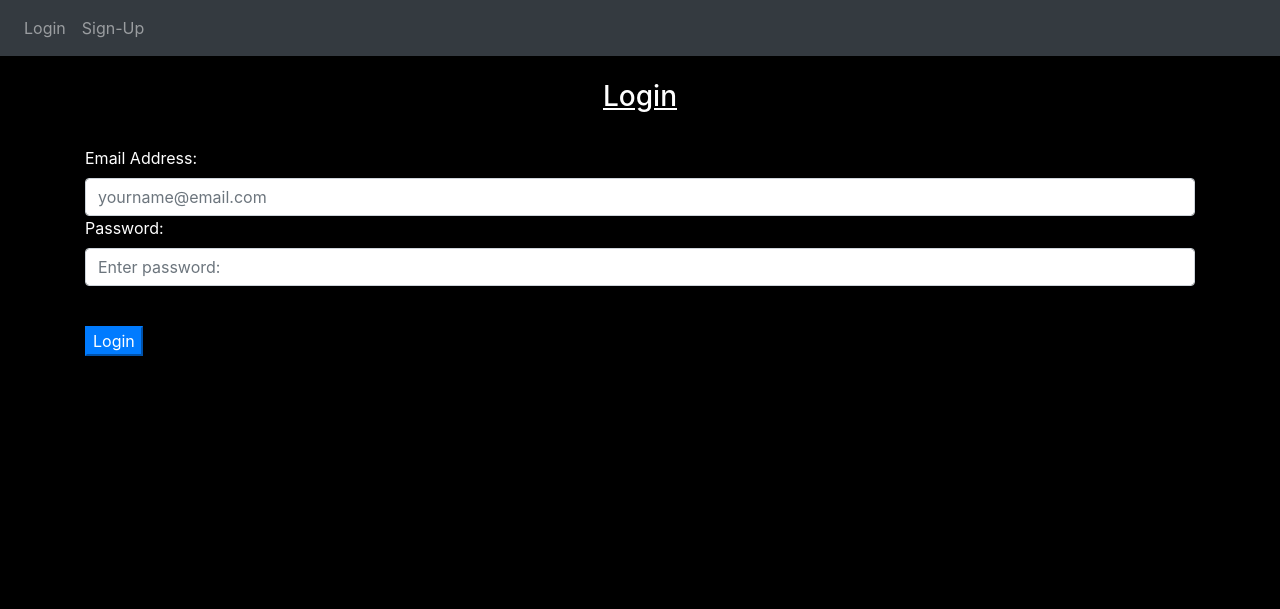
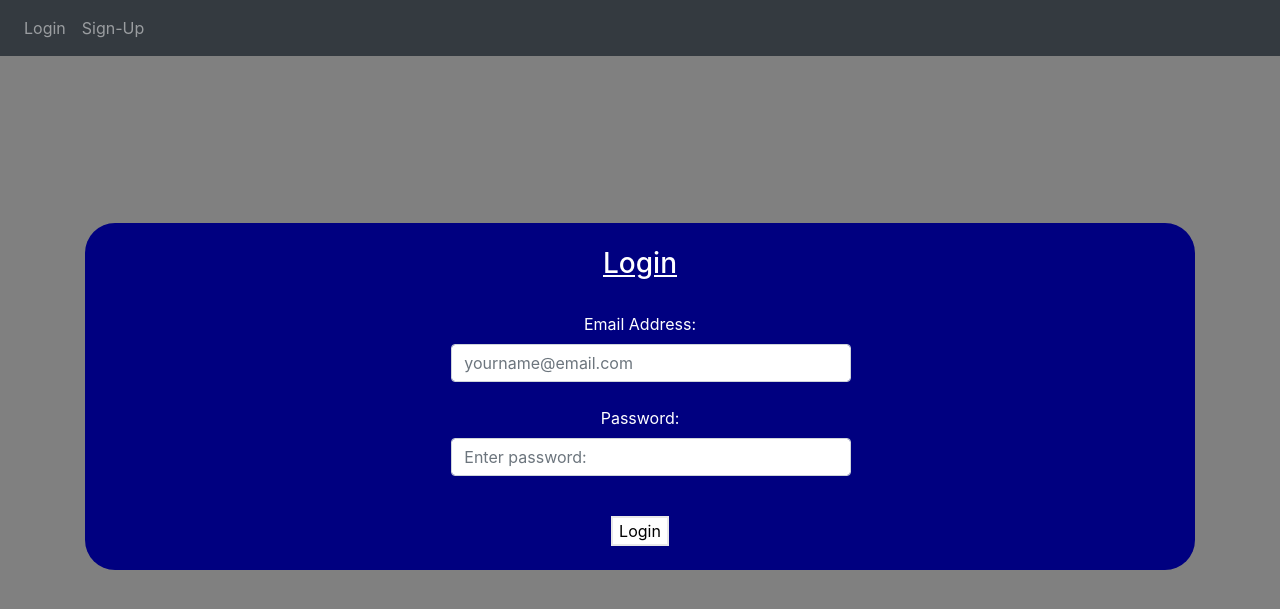
Before and after one commit to AdityaSri11/phoneBook, a Flask app: page /login in a window 1280 px wide. Shown: the top 609 px of the page. Run offline with Flask 2, Linux system fonts and the light colour scheme; some libraries are stand-ins or nearby versions.

```diff
--- /dev/null
+++ b/styles.css
@@ -0,0 +1,4 @@
+form-group{
+    background-color: black;
+    height
+}
--- a/website/auth.py
+++ b/website/auth.py
@@ -24,7 +24,7 @@ def login():
             else:
                 flash('Incorrect password, try again', category='error')
         else:
-            flash('Account assosiated with email not found' , category='error')
+            flash('Account associated with email not found' , category='error')
 
     return render_template("login.html", user=current_user)
 
--- a/website/templates/base.html
+++ b/website/templates/base.html
@@ -19,7 +19,7 @@
 
             <title>{% block title %}Home{% endblock %}</title>
         </head>
-        <body style="background:black">
+        <body style="background:gray">
 
             <nav class="navbar navbar-expand-lg navbar-dark bg-dark">
 
--- a/website/templates/login.html
+++ b/website/templates/login.html
@@ -2,22 +2,26 @@
 {% block title %}Login{% endblock %}}
 {% block content %}
 <link rel="stylesheet" href="{{ url_for('static', filename='css/styles.css') }}"/>
-<form method="POST">
+<form method="POST" style="background-color: navy; border-radius: 30px; margin-top:15%;">
     <br>
-    <h3 align="center" style="text-decoration: underline; color:white;">Login</h3>
+    <h3 align="center" style="text-decoration: underline; color:white; text-align: center;">Login</h3>
     <br>
-    <div class="form-group">
+        <div class="form-group" style="text-align: center;">
 
-        <div style="color:white";>
-            <label for="email" >Email Address:</label>
+            <div style="color:white; background:navy;">
+                <label for="email">Email Address:</label>
                     <input type="email"
+                    style="width:400px; position: relative; margin-left: 33%; "
                     name="email"
                     id="email"
                     class="form-control"
                     placeholder="yourname@email.com"/>
 
+                <br>
+
                 <label for="password">Password:</label>
                     <input type="password"
+                    style="width:400px; position: relative; margin-left: 33%; "
                     name="password"
                     id="password"
                     class="form-control"
@@ -27,6 +31,11 @@
         </div>
     <br />
 
-    <button type="submit" class="butn btn-primary">Login</button>
+    <button type="submit" class="butn btn-primary" style="text-align: center; background-color: white; color: black;
+    margin: 0 auto;
+    display: block;
+    border: 2px solid #E8E8E8;">Login</button>
+
+    <br>
 </form>
 {% endblock %}
```
Also changed, not shown: static/index.js (added, +8 -0 lines), 3 other files. Lines whose indentation alone changed are shown as unchanged.
